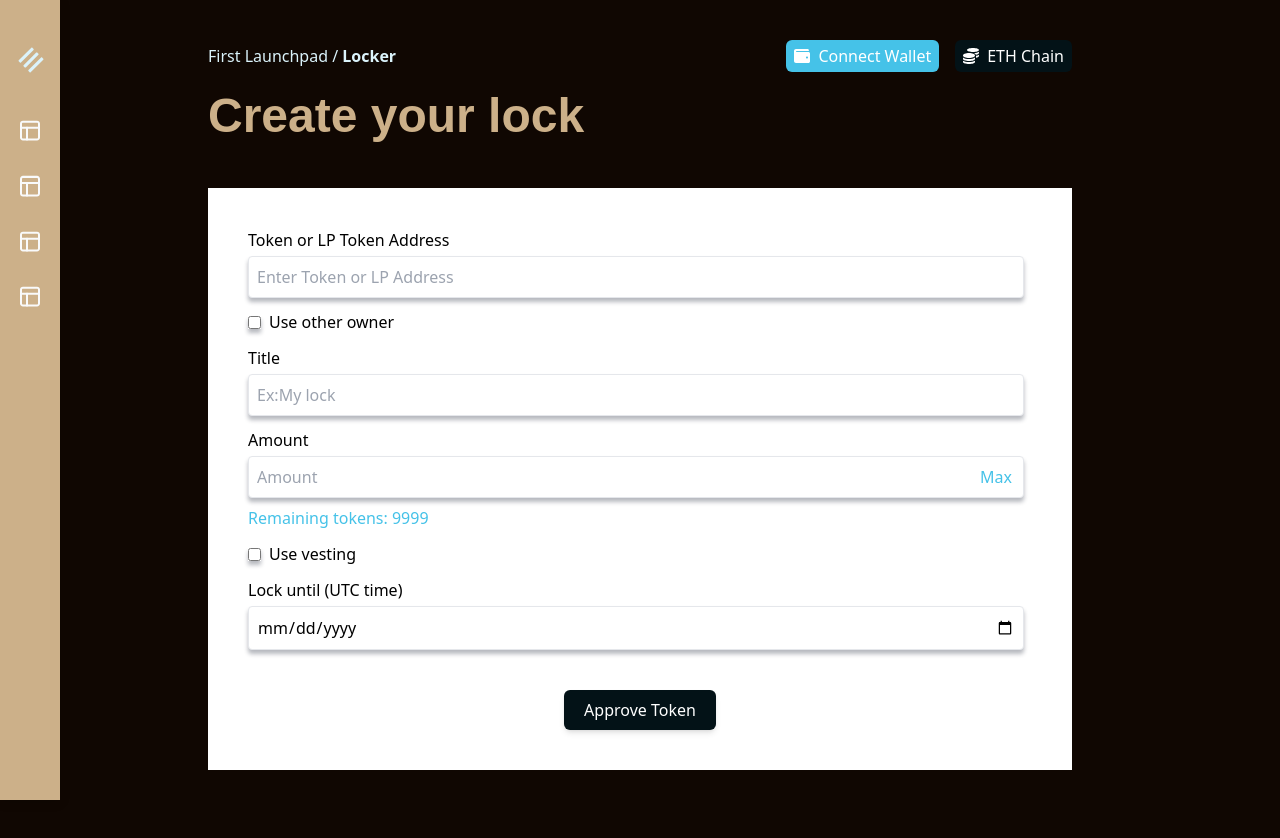
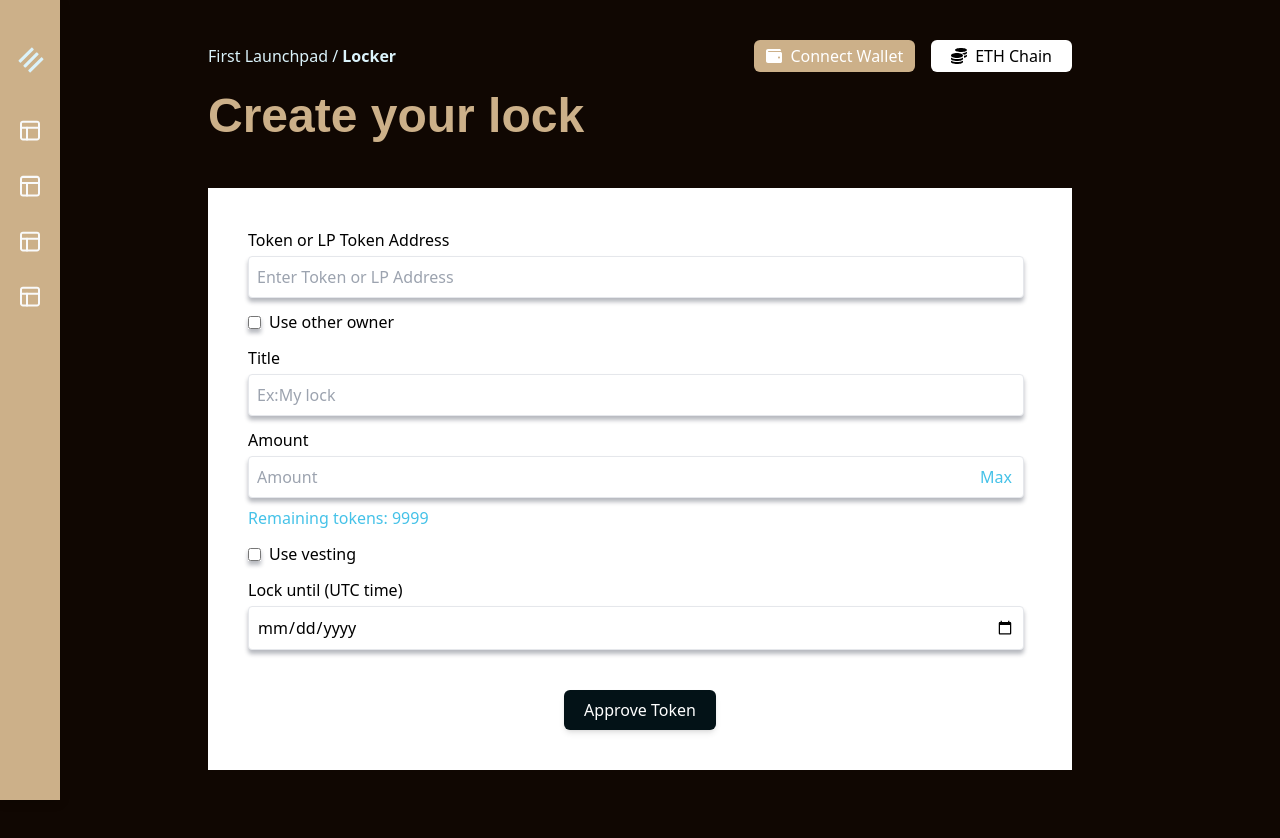
Before and after one commit to Demandtech/gob, a React (Vite) app: page /locker in a window 1280 px wide. Shown: the top 838 px of the page. Built offline with nearby package versions, Linux system fonts and the light colour scheme; a web font is replaced by a local one.

Commit message:
fix home page

```diff
--- a/src/components/Counter.jsx
+++ b/src/components/Counter.jsx
@@ -19,10 +19,13 @@ const projects = [
 
 export const Counter = () => {
   return (
-    <div className='bg-white flex justify-between  p-5 mt-5 rounded-xl flex-col md:flex-row shadow-md gap-5 counterEl'>
+    <div className='bg-[#ccb089] flex justify-between  p-5 mt-5 rounded-xl flex-col md:flex-row shadow-md gap-5 counterEl'>
       {projects.map((pro, index) => {
         return (
-          <div key={index} className='text-center shadow-md p-3 rounded-md flex-1'>
+          <div
+            key={index}
+            className='text-center shadow-md p-3 rounded-md flex-1'
+          >
             <h2 className='font-bold text-3xl text-[#031217]'>{pro.count}</h2>
             <p>{pro.text}</p>
           </div>
--- a/src/components/Header.jsx
+++ b/src/components/Header.jsx
@@ -4,25 +4,24 @@ const Header = ({ title, page }) => {
   return (
     <header className=' py-10 w-full'>
       <div className='flex flex-col md:flex-row items-center text-primary justify-between gap-5'>
-        <div >
+        <div>
           <span>First Launchpad</span> / <strong>{page}</strong>
         </div>
-        <div className='flex gap-4  items-center'>
-          <button className='hover:-translate-y-0.5 bg-primary-btn text-white px-2 py-1 rounded-md flex items-center gap-2 hover:bg-[#5cc9eb] transition-all delay-150'>
+        <div className='flex items-center gap-4'>
+          <button className='hover:-translate-y-0.5 bg-[#ccb089] text-white px-3 py-1 rounded-md flex items-center gap-2  transition-all delay-150 flex-1'>
             <FaWallet />
             Connect Wallet
           </button>
-          <button className='hover:-translate-y-0.5 bg-secondary-btn text-white px-2 py-1 rounded-md flex items-center gap-2 transition-all delay-150'>
+          <button className='hover:-translate-y-0.5 bg-white text-black px-5 py-1 rounded-md flex items-center gap-2 transition-all delay-150'>
             <FaCoins />
             ETH Chain
           </button>
         </div>
       </div>
 
-        <h1 className='title mt-5 text-center md:text-left text-title text-4xl md:text-5xl font-bold mb-2 '>
-          {title}
-        </h1>
-
+      <h1 className='title mt-5 text-center md:text-left text-title text-4xl md:text-5xl font-bold mb-2 '>
+        {title}
+      </h1>
     </header>
   )
 }
--- a/src/pages/Home.jsx
+++ b/src/pages/Home.jsx
@@ -7,12 +7,12 @@ const Home = () => {
     <Layout>
       <div>
         <Header page='Home' title='First Launchpad' />
-        <div className='rounded-xl home-img overflow-hidden'>
-          <div className='w-full'>
+        <div className='rounded-xl home-img overflow-hidden h-[450px]'>
+          <div className='w-full h-full'>
             <img
               src='https://i.ibb.co/ZVG5wV1/photo1685955725.jpg'
               alt='logo'
-              className='w-full object-cover'
+              className='w-full h-full object-contain '
             />
           </div>
         </div>
```
